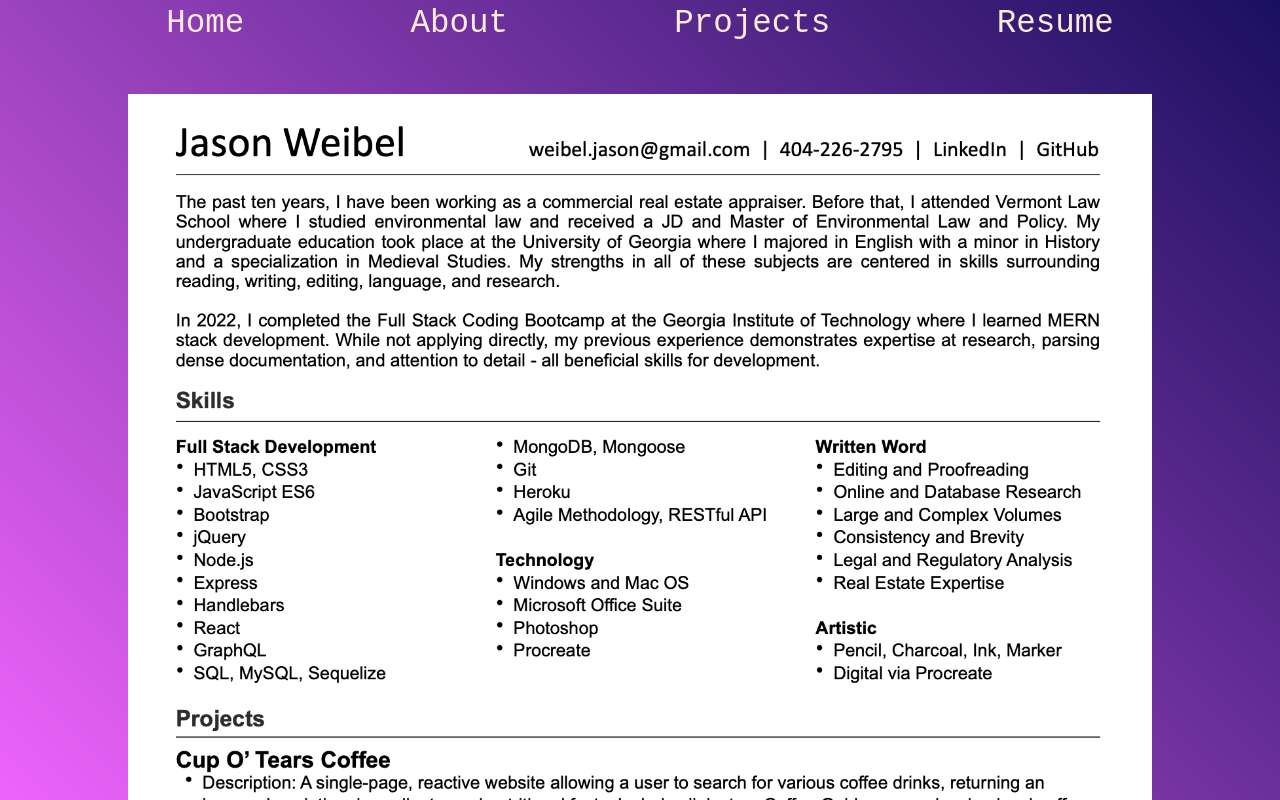
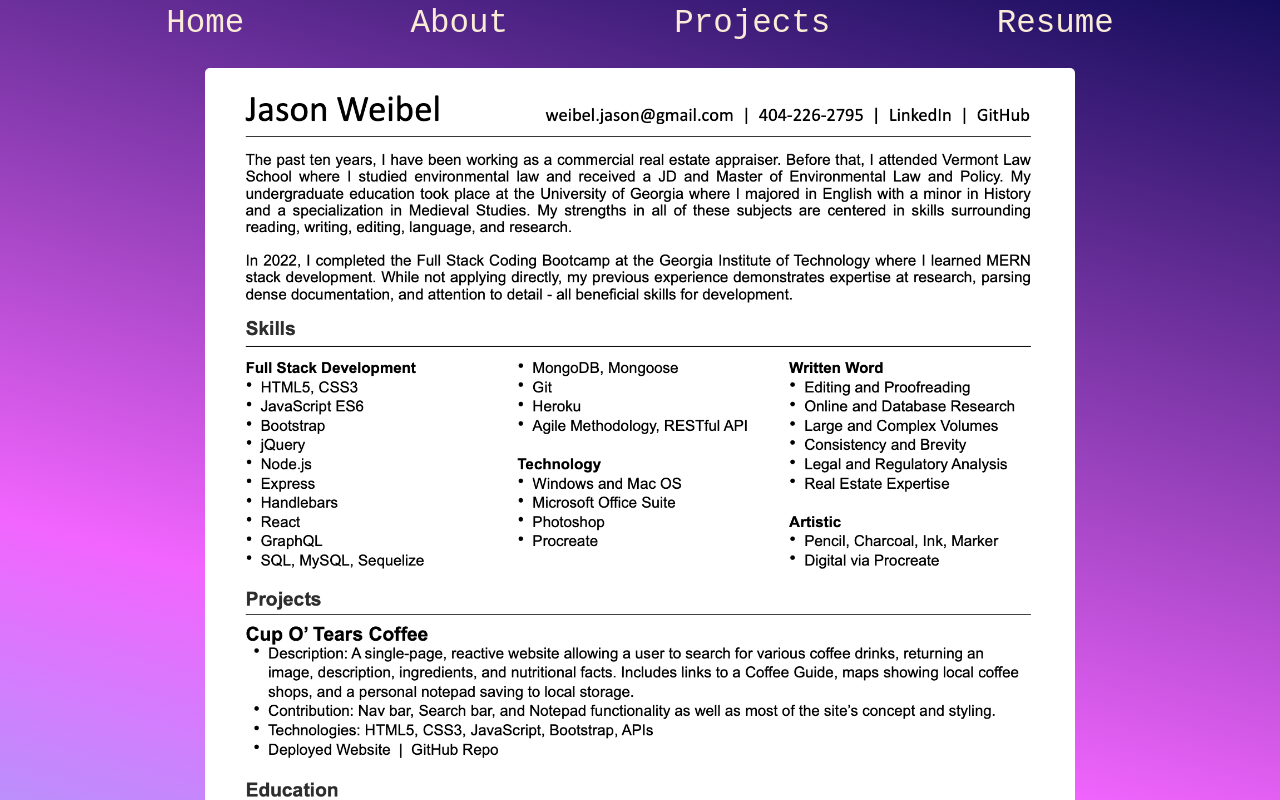
Before and after one commit to jWeibelbootcamp/jason-weibel-portfolio, a React (Create React App) app: page /resume in a window 1280 px wide. Shown: the top 800 px of the page. Built offline with nearby package versions, Linux system fonts and the light colour scheme.

Commit message:
resume page done

```diff
--- a/src/App.scss
+++ b/src/App.scss
@@ -14,7 +14,7 @@ body {
   height: 100vh;
   width: 100vw;
   margin: 0;
-  background: linear-gradient(45deg, $color-1, $color-2, $color-3);
+  background: linear-gradient(15deg, $color-1, $color-2, $color-3);
     animation: gradient 25s ease infinite;
     background-size: 300%;
 }
--- a/src/components/Resume.js
+++ b/src/components/Resume.js
@@ -5,12 +5,10 @@ import "./Resume.scss";
 
 const Resume = () => {
     return (
-        <div>
-            <h1>
-                <a className='resume' href={ResumePDF}download>
-                    <img src={ResumeImage} alt="My Resume" width="80%" />
-                </a>
-            </h1>
+        <div className="resumeBox">
+            <a className='resumeLink' href={ResumePDF} download>
+                <img className='resume' src={ResumeImage} alt="My Resume" />
+            </a>
         </div>
     );
 };
--- a/src/components/Resume.scss
+++ b/src/components/Resume.scss
@@ -1,5 +1,18 @@
-.resume {
+.resumeBox {
+    margin-top: 2em;
+    margin-bottom: 4em;
     display: flex;
     justify-content: center;
-    object-fit: fill;
 }
+
+.resumeLink {
+    margin-left: 1em;
+    margin-right: 1em;
+    width: 68%;
+}
+
+.resume {
+    width: 100%;
+    text-align: center;
+    border-radius: 5px;
+}
```
